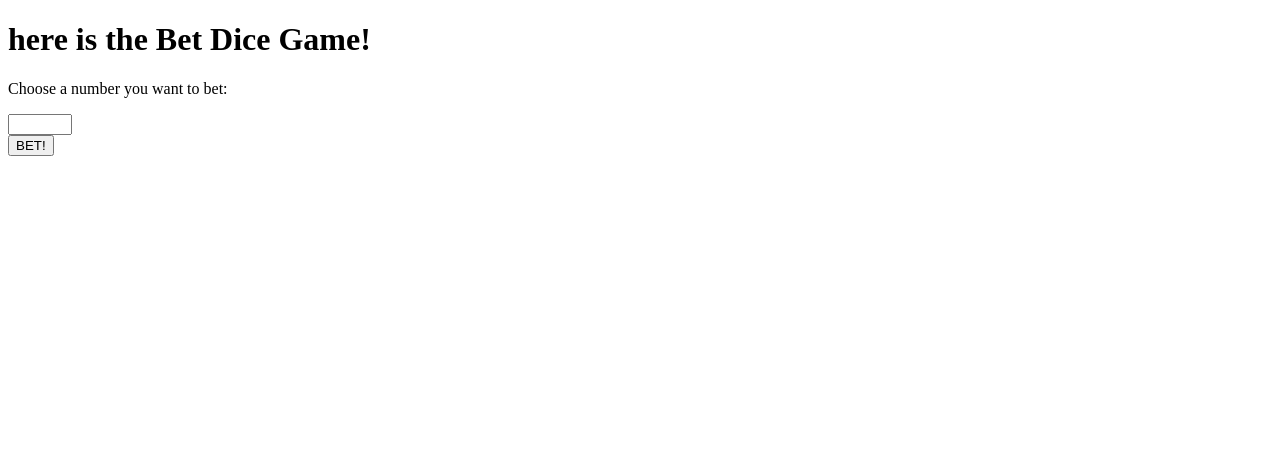
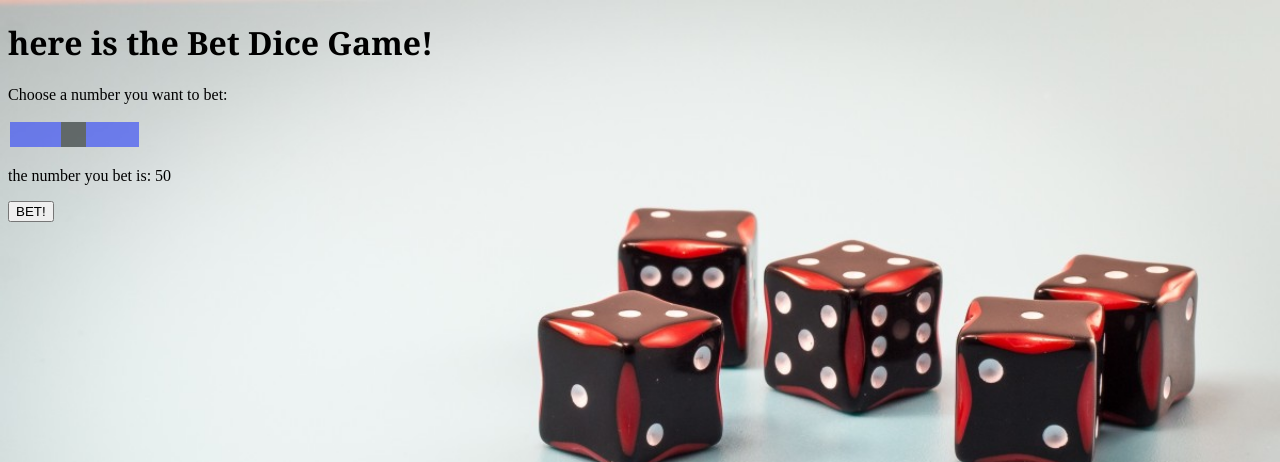
Before and after one commit to ShangxingSun/eos-repo, a Django app: page /betdiceApp/ in a window 1280 px wide. Shown: the top 462 px of the page. Run offline with Django 3.2, Linux system fonts and the light colour scheme.

Commit message:
add slider bar

```diff
--- /dev/null
+++ b/bitdiceGame/betdiceApp/static/betdiceApp/bdapp.js
@@ -0,0 +1,8 @@
+var slider = document.getElementById("myRange");
+var output = document.getElementById("demo");
+output.innerHTML = 50; // Display the default slider value
+
+// Update the current slider value (each time you drag the slider handle)
+slider.oninput = function() {
+    output.innerHTML = this.value;
+}
--- /dev/null
+++ b/bitdiceGame/betdiceApp/static/betdiceApp/style.css
@@ -0,0 +1,44 @@
+
+body {background-image:url('bg.jpg');background-size:cover;}
+p {font-family:"Times New Roman",Times,serif;}
+h1 {font-family:Georgia,serif;}
+
+/*for slider */
+.slidecontainer {
+    width: 100%; /* Width of the outside container */
+}
+
+/* The slider itself */
+.slider {
+    -webkit-appearance: none;  /* Override default CSS styles */
+    appearance: none;
+    width: 150px%; /* Full-width */
+    height: 25px; /* Specified height */
+    background: #4256f4; /* dark blue background */
+    outline: none; /* Remove outline */
+    opacity: 0.7; /* Set transparency (for mouse-over effects on hover) */
+    -webkit-transition: .2s; /* 0.2 seconds transition on hover */
+    transition: opacity .2s;
+}
+
+/* Mouse-over effects */
+.slider:hover {
+    opacity: 1; /* Fully shown on mouse-over */
+}
+
+/* The slider handle (use -webkit- (Chrome, Opera, Safari, Edge) and -moz- (Firefox) to override default look) */
+.slider::-webkit-slider-thumb {
+    -webkit-appearance: none; /* Override default look */
+    appearance: none;
+    width: 25px; /* Set a specific slider handle width */
+    height: 25px; /* Slider handle height */
+    background: #353d3d; /*dark green */
+    cursor: pointer; /* Cursor on hover */
+}
+
+.slider::-moz-range-thumb {
+    width: 25px; /* Set a specific slider handle width */
+    height: 25px; /* Slider handle height */
+    background: #353d3d; /* dark green background */
+    cursor: pointer; /* Cursor on hover */
+}
--- a/bitdiceGame/betdiceApp/templates/bet.html
+++ b/bitdiceGame/betdiceApp/templates/bet.html
@@ -2,6 +2,9 @@
 <html>
 <head>
 <title>Betresult</title>
+{% load static %}
+
+<link rel="stylesheet" type="text/css" href="{% static 'betdiceApp/style.css' %}">
 </head>
 <body>
 <h1> here is the bet result </h1>
--- a/bitdiceGame/betdiceApp/templates/index.html
+++ b/bitdiceGame/betdiceApp/templates/index.html
@@ -2,17 +2,23 @@
 <html>
 	<head>
 		<title> betdiceGame</title>
+		{% load static %}
+		<link rel="stylesheet" type="text/css" href="{% static 'betdiceApp/style.css' %}">
 	</head>
 	<body>
 		<h1>here is the Bet Dice Game! </h1>
 		<p>Choose a number you want to bet:</p>
 		<form action="bet/" method="post">
 			{% csrf_token %}
-	<input type = "number" name = "betnumber" min='0' max='100'><br>
+			<div class="slidecontainer">
+				<input name="betnumber" type="range" min="1" max="100" value="50" class="slider" id="myRange">
+			</div>
+			<p>the number you bet is: <span id="demo"></span></p>
 			<input type = "submit" value = "BET!">
 		</form>
 
 
 
 	</body>
+	<script src="{% static 'betdiceApp/bdapp.js' %}"></script>
 </html>
```
Also changed, not shown: bitdiceGame/betdiceApp/static/betdiceApp/bg.jpg (renamed from bitdiceGame/bg.jpg). Lines whose indentation alone changed are shown as unchanged.
